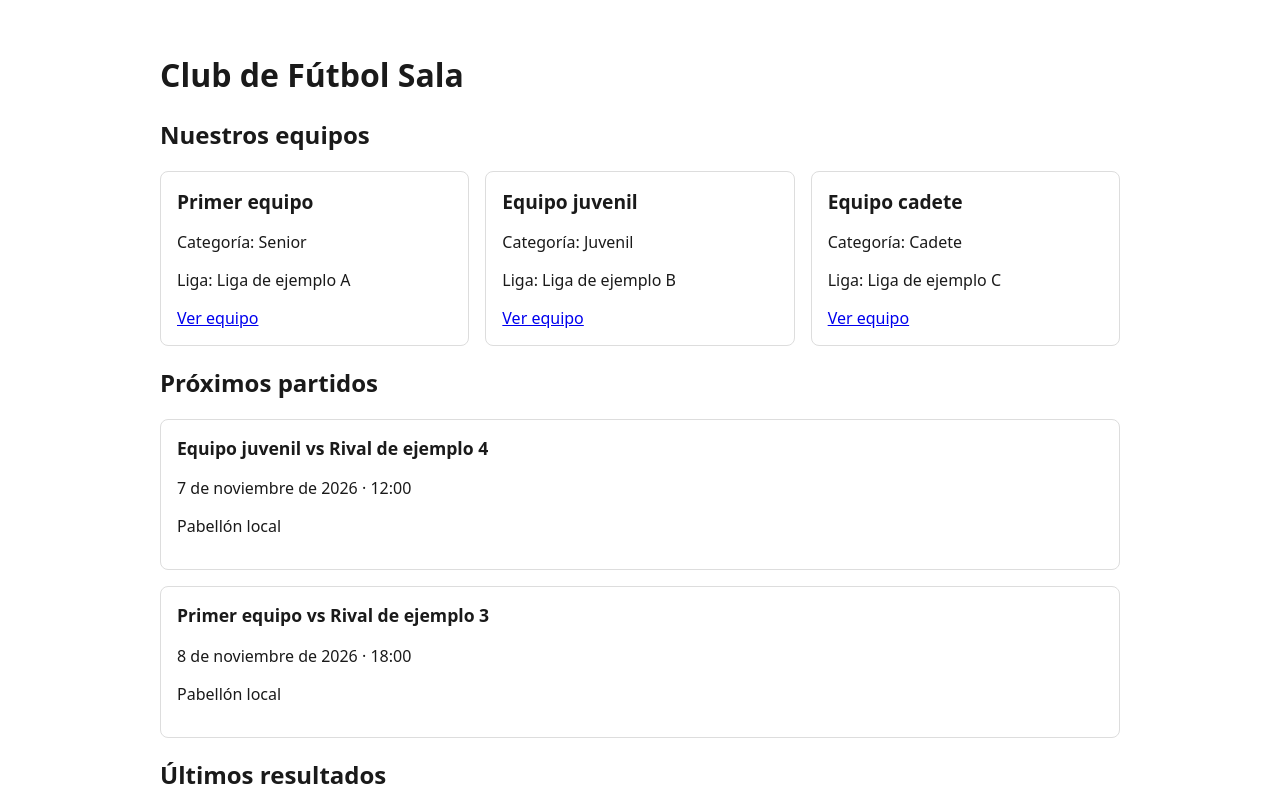
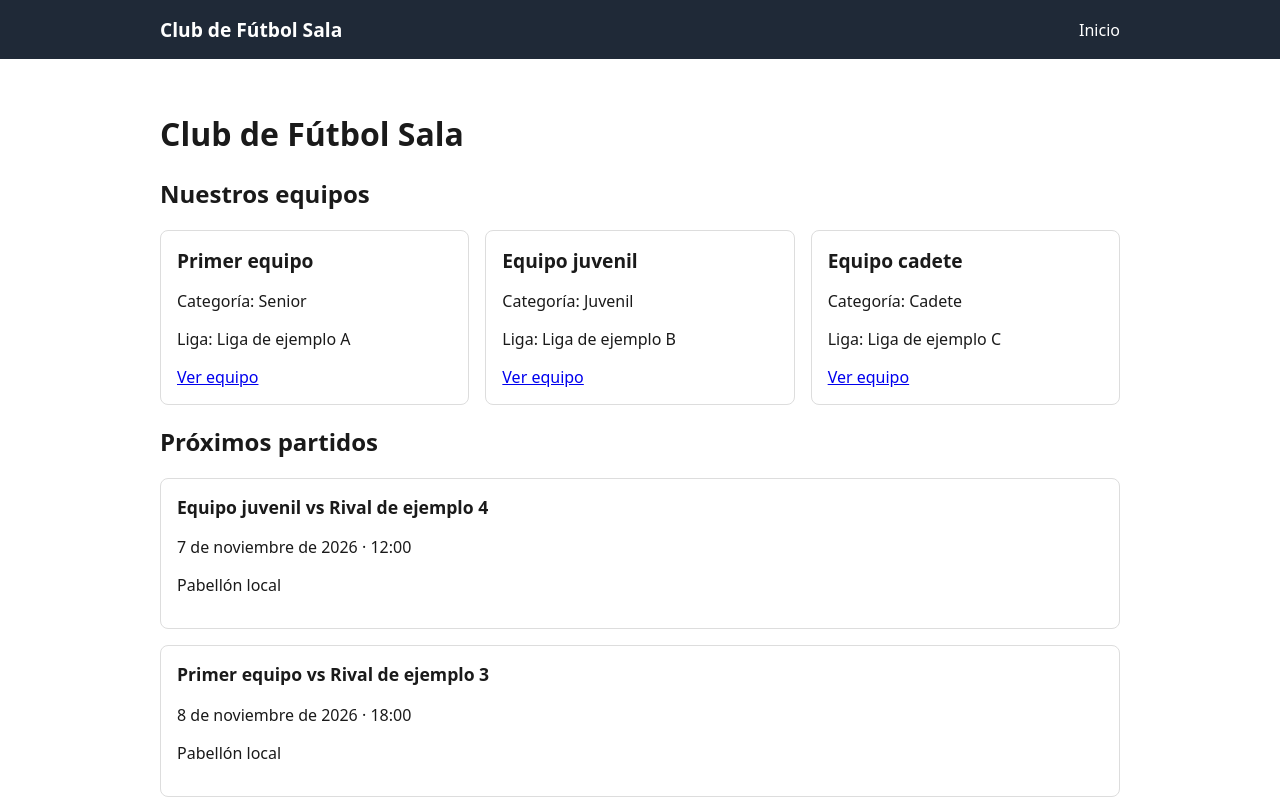
Before and after one commit to rvelasco2199/MI_PRIMERA_WEB, a React (Vite) app: page / in a window 1280 px wide. Shown: the top 800 px of the page. Built offline with nearby package versions, Linux system fonts and the light colour scheme.

Commit message:
feat: añadir la barra de navegación

```diff
--- a/src/App.css
+++ b/src/App.css
@@ -60,3 +60,32 @@
   background-color: #fff3cd;
   font-weight: bold;
 }
+
+.site-header {
+  background-color: #1f2937;
+  color: #ffffff;
+}
+
+.site-header-content {
+  max-width: 960px;
+  margin: 0 auto;
+  padding: 1rem;
+  display: flex;
+  align-items: center;
+  justify-content: space-between;
+  gap: 1rem;
+}
+
+.site-header a {
+  color: #ffffff;
+  text-decoration: none;
+}
+
+.site-header a:hover {
+  text-decoration: underline;
+}
+
+.site-logo {
+  font-size: 1.2rem;
+  font-weight: bold;
+}
--- a/src/App.jsx
+++ b/src/App.jsx
@@ -1,14 +1,18 @@
 import './App.css'
 import { Routes, Route } from 'react-router-dom'
+import Header from './components/Header'
 import Home from './pages/Home'
 import TeamDetail from './pages/TeamDetail'
 
 function App() {
   return (
-    <Routes>
-      <Route path="/" element={<Home />} />
-      <Route path="/equipos/:id" element={<TeamDetail />} />
-    </Routes>
+    <>
+      <Header />
+      <Routes>
+        <Route path="/" element={<Home />} />
+        <Route path="/equipos/:id" element={<TeamDetail />} />
+      </Routes>
+    </>
   )
 }
 
--- /dev/null
+++ b/src/components/Header.jsx
@@ -0,0 +1,18 @@
+import { Link } from 'react-router-dom'
+
+function Header() {
+  return (
+    <header className="site-header">
+      <div className="site-header-content">
+        <Link to="/" className="site-logo">
+          Club de Fútbol Sala
+        </Link>
+        <nav>
+          <Link to="/">Inicio</Link>
+        </nav>
+      </div>
+    </header>
+  )
+}
+
+export default Header
```
